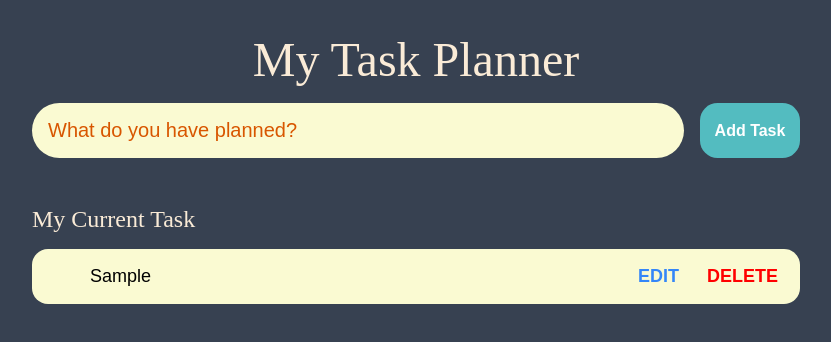
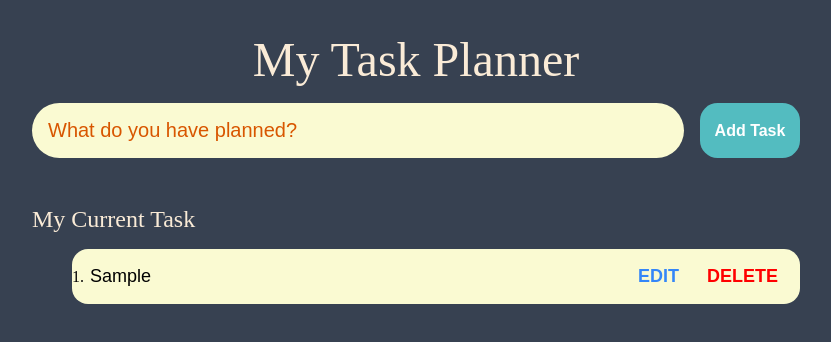
Before and after one commit to Onyinsi/task-app, a plain HTML site: page index.html in a window 1280 px wide. Both pictures are taken after typing "Sample" into the empty fields and a click on the input "Add Task". Shown: the whole page, without its empty margins (224-1055 px from the left). Drawn offline with Linux system fonts and the light colour scheme.

Commit message:
new updates

```diff
--- a/index.html
+++ b/index.html
@@ -19,7 +19,7 @@
     <main>
         <section class="task_list">
             <h2 class="task_list_header">My Current Task</h2>
-            <div class="task" id="tasks"></div>
+            <ol class="task" id="tasks"></ol>
         </section>
     </main>
     <script src="script.js"></script>
--- a/script.js
+++ b/script.js
@@ -14,7 +14,7 @@ window.addEventListener("load", () => {
 
       const task_el = document.createElement("div");
       task_el.classList.add("task");
-      const task_content_el = document.createElement("ol");
+      const task_content_el = document.createElement("li");
       task_content_el.classList.add("content");
 
       task_el.appendChild(task_content_el);
--- a/style.css
+++ b/style.css
@@ -8,7 +8,7 @@ body{
 	display: flex;
 	flex-direction: column;
 	min-height: 100vh;
-	color: rgb(227,67, 67);
+	color: rgb(0, 0, 0);
 	background-color: #374151;
 }
 
@@ -90,8 +90,6 @@ main {
 
 #tasks .task {
 	display: flex;
-	/* The justify-content property aligns the flexible container's items when the items do not use all available space on the main-axis (horizontally) */
-	/* Items will have space between them */
 	justify-content: space-between;
 	background-color: lightgoldenrodyellow;
 	padding: 1rem;
@@ -110,10 +108,6 @@ main {
 	display: block;
 	transition: 0.4s;
 }
-/*
-.task .content .text:not(:read-only) {
-	color: var(--pink);
-} */
 
 .task .actions {
 	display: flex;
```
